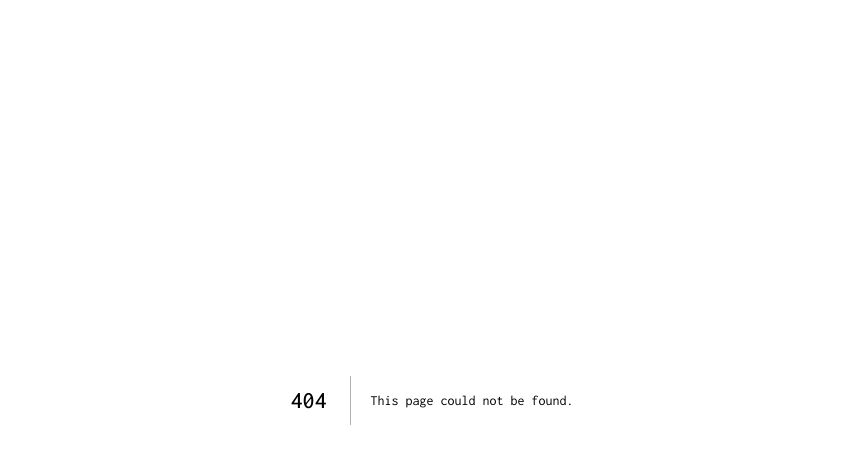
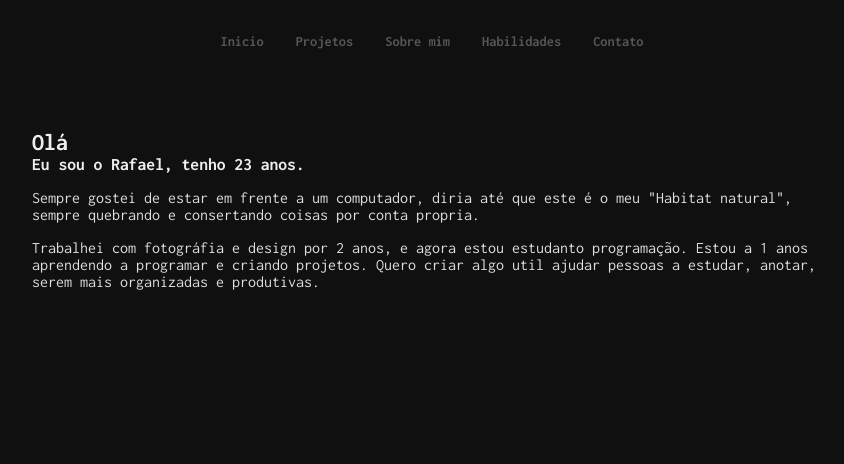
Before and after one commit to Rafael-Cesario/Portfolio, a Next.js app: page /about in a window 1280 px wide. Before the commit this address had no page. Shown: the top 464 px of the page, without its empty margins (208-1052 px from the left). Built offline with nearby package versions, Linux system fonts and the light colour scheme.

Commit message:
[ feat ] about me page

```diff
--- /dev/null
+++ b/components/pages/about/styledText.tsx
@@ -0,0 +1,39 @@
+import styled from "styled-components";
+
+export const StyledText = styled.div`
+  margin: 5rem;
+  max-width: 800px;
+  position: relative;
+
+  ::after {
+    content: "";
+    position: absolute;
+    top: 0;
+    width: 100%;
+    height: 100%;
+    background-color: #101010;
+    animation: reveal 1s ease-in both;
+
+    @keyframes reveal {
+      to {
+        top: 100%;
+        display: none;
+      }
+    }
+  }
+
+  h1 {
+    font-size: 1.5rem;
+    font-weight: bold;
+  }
+
+  h2 {
+    font-size: 1.1rem;
+    font-weight: bold;
+  }
+
+  p {
+    margin: 1rem 0;
+    color: #ddd;
+  }
+`;
--- a/components/pages/index/styles/styledPresentation.tsx
+++ b/components/pages/index/styles/styledPresentation.tsx
@@ -7,7 +7,7 @@ export const StyledPresentation = styled.div`
   transform: translate(0, -50%);
 
   span {
-    background-color: #005090;
+    background-color: ${palette.colors.bgBlue};
     padding: 0.5rem 1rem;
     border-radius: ${palette.element.borderRadius};
     position: absolute;
--- /dev/null
+++ b/pages/about.tsx
@@ -0,0 +1,32 @@
+import { Header } from "@/components/header";
+import { StyledText } from "@/components/pages/about/styledText";
+import { StyledPage } from "@/styles/styledPage";
+import Head from "next/head";
+
+const About = () => {
+  return (
+    <StyledPage>
+      <Head>
+        <title>Rafael</title>
+      </Head>
+
+      <Header />
+
+      <StyledText>
+        <h1>Olá</h1>
+        <h2>Eu sou o Rafael, tenho 23 anos.</h2>
+        <p>
+          Sempre gostei de estar em frente a um computador, diria até que este é o meu "Habitat
+          natural", sempre quebrando e consertando coisas por conta propria.
+        </p>
+        <p>
+          Trabalhei com fotográfia e design por 2 anos, e agora estou estudanto programação. Estou a
+          1 anos aprendendo a programar e criando projetos. Quero criar algo util ajudar pessoas a
+          estudar, anotar, serem mais organizadas e produtivas.
+        </p>
+      </StyledText>
+    </StyledPage>
+  );
+};
+
+export default About;
```
